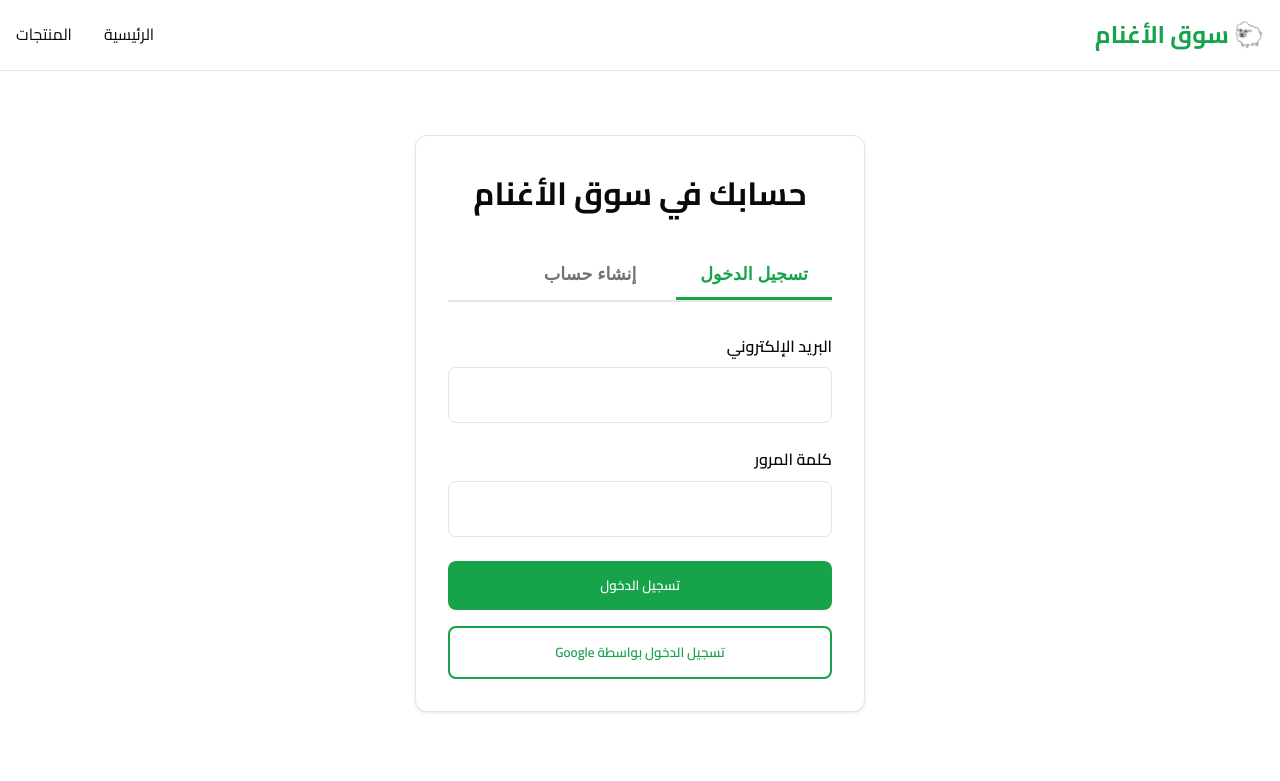
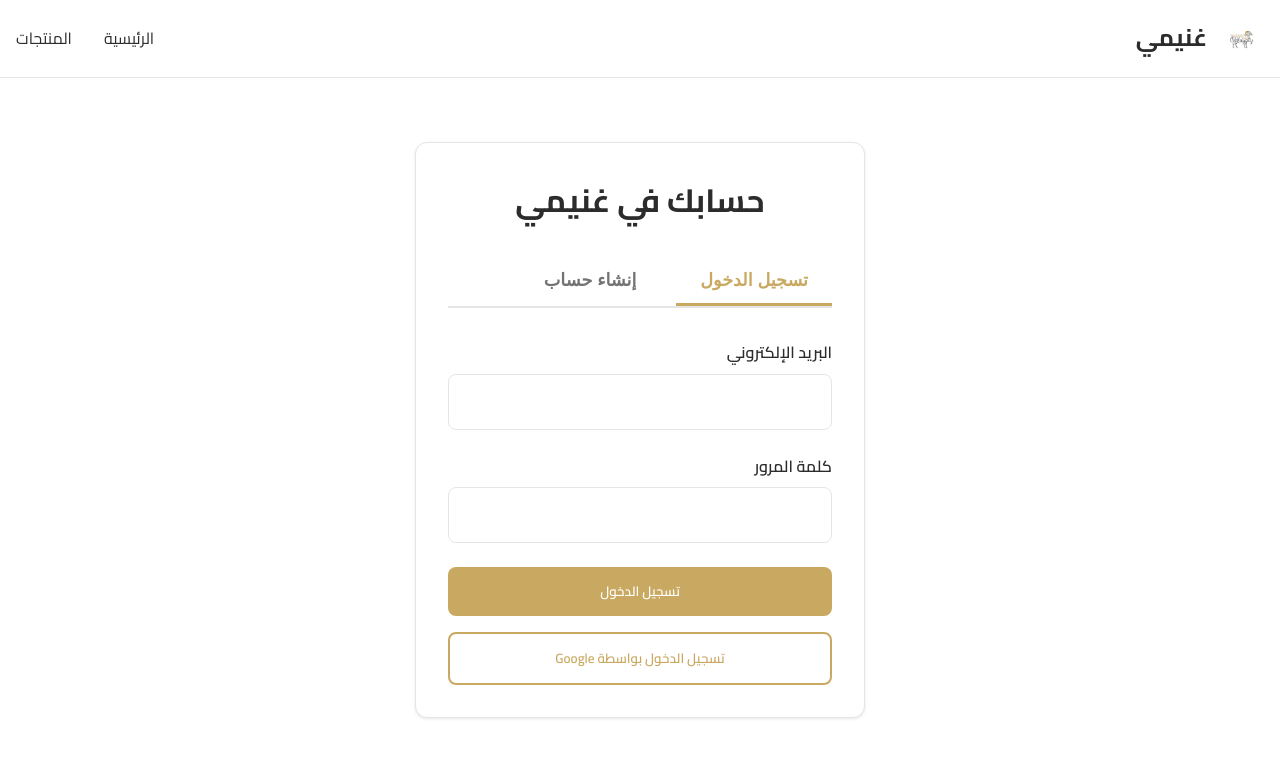
Before and after one commit to salah559/phpodh, a PHP site: page /pages/login.html in a window 1280 px wide. Shown: the top 781 px of the page. Run offline with PHP 8.4, Linux system fonts and the light colour scheme; some libraries are stand-ins or nearby versions.

Commit message:
Update website branding and appearance with a new logo and color scheme
Refactors API configuration for broader origin allowance, switches database to SQLite, updates CSS variables for a new color palette, and rebrands the website from "سوق الأغنام" to "غنيمي" across all HTML pages, including the addition of a new logo image.

Replit-Commit-Author: Agent
Replit-Commit-Session-Id: 00d04c63-040f-4278-80ff-8dfa32b06920
Replit-Commit-Checkpoint-Type: full_checkpoint
Replit-Commit-Event-Id: a9e739d0-dfee-4a65-ac45-e1db48a8cf93
Replit-Commit-Screenshot-Url: https://storage.googleapis.com/screenshot-production-us-central1/6d4dcaee-0bf7-4395-9662-dd1327487b23/00d04c63-040f-4278-80ff-8dfa32b06920/3rO155J

```diff
--- a/assets/css/main.css
+++ b/assets/css/main.css
@@ -6,18 +6,19 @@
 }
 
 :root {
-    --primary: #16a34a;
-    --primary-dark: #15803d;
-    --secondary: #f59e0b;
+    --primary: #c9a961;
+    --primary-dark: #a88b4a;
+    --secondary: #a8a8a8;
+    --accent: #e8d5b7;
     --background: #ffffff;
-    --foreground: #0a0a0a;
-    --muted: #f5f5f5;
+    --foreground: #2c2c2c;
+    --muted: #f8f6f3;
     --muted-foreground: #737373;
     --border: #e5e5e5;
     --card: #ffffff;
-    --card-foreground: #0a0a0a;
+    --card-foreground: #2c2c2c;
     --destructive: #dc2626;
-    --success: #16a34a;
+    --success: #c9a961;
 }
 
 body {
@@ -78,10 +79,18 @@ header nav {
 }
 
 .logo {
+    display: flex;
+    align-items: center;
+    gap: 0.75rem;
+    text-decoration: none;
     font-size: 1.5rem;
     font-weight: 700;
-    color: var(--primary);
-    text-decoration: none;
+    color: var(--foreground);
+}
+
+.logo img {
+    height: 45px;
+    width: auto;
 }
 
 .nav-links {
--- a/pages/login.html
+++ b/pages/login.html
@@ -3,7 +3,7 @@
 <head>
     <meta charset="UTF-8">
     <meta name="viewport" content="width=device-width, initial-scale=1.0">
-    <title>تسجيل الدخول - سوق الأغنام</title>
+    <title>تسجيل الدخول - غنيمي</title>
     <link href="https://fonts.googleapis.com/css2?family=Cairo:wght@400;600;700&display=swap" rel="stylesheet">
     <link rel="stylesheet" href="/assets/css/main.css">
     <style>
@@ -50,7 +50,10 @@
     <header>
         <div class="container">
             <nav class="flex justify-between items-center">
-                <a href="/" class="logo">🐑 سوق الأغنام</a>
+                <a href="/" class="logo">
+                    <img src="/assets/images/logo.png" alt="Ghnymi Logo">
+                    <span>غنيمي</span>
+                </a>
                 <ul class="nav-links">
                     <li><a href="/">الرئيسية</a></li>
                     <li><a href="/pages/products.html">المنتجات</a></li>
@@ -60,7 +63,7 @@
     </header>
 
     <div class="auth-container card">
-        <h2 class="text-center mb-4">حسابك في سوق الأغنام</h2>
+        <h2 class="text-center mb-4">حسابك في غنيمي</h2>
 
         <div class="auth-tabs">
             <button class="auth-tab active" onclick="switchTab('login')">تسجيل الدخول</button>
```
Also changed, not shown: api/config.php (+20 -25 lines), config.local.php (+13 -4 lines), index.html (+9 -6 lines), pages/admin.html (+5 -2 lines), pages/cart.html (+6 -3 lines), pages/products.html (+6 -3 lines), assets/images/logo.png (added), 1 other file.
